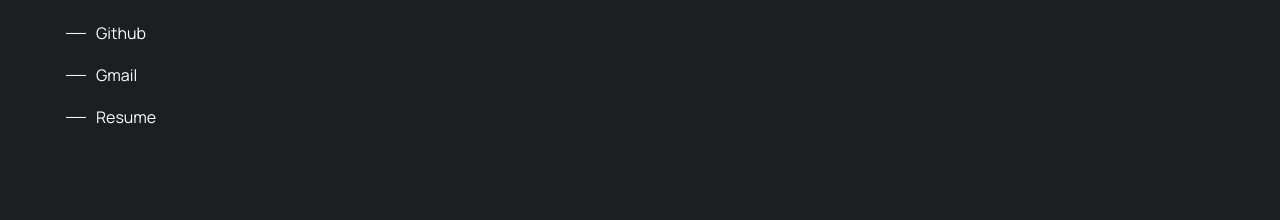
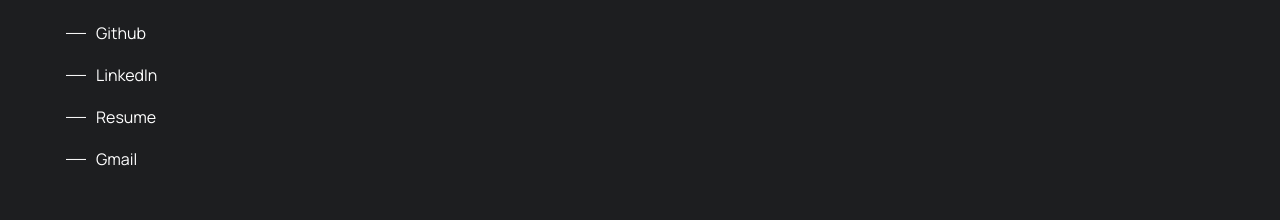
Before and after one commit to h3th-IV/portFolio, a React (Create React App) app: page /links in a window 1280 px wide. Shown: the part 175-395 px from the top of the page. Built offline with nearby package versions, Linux system fonts and the light colour scheme.

Commit message:
added linkedIn profile to links

```diff
--- a/src/Links.jsx
+++ b/src/Links.jsx
@@ -20,9 +20,12 @@
           <span className="linkLines"></span>
           <span className="linkLinesText">Github</span>
         </a>
-        <a className="bodyNavLink" href="mailto:titilopechisom20@gmail.com">
+        <a
+          className="bodyNavLink"
+          href="https://www.linkedin.com/in/titilope-chisom-onifade-7372681b2/"
+        >
           <span className="linkLines"></span>
-          <span className="linkLinesText">Gmail</span>
+          <span className="linkLinesText">LinkedIn</span>
         </a>
         <a
           className="bodyNavLink"
@@ -31,6 +34,10 @@
           <span className="linkLines"></span>
           <span className="linkLinesText">Resume</span>
         </a>
+        <a className="bodyNavLink" href="mailto:titilopechisom20@gmail.com">
+          <span className="linkLines"></span>
+          <span className="linkLinesText">Gmail</span>
+        </a>
       </div>
       <Footer navValue={navValue} />
     </div>
```
